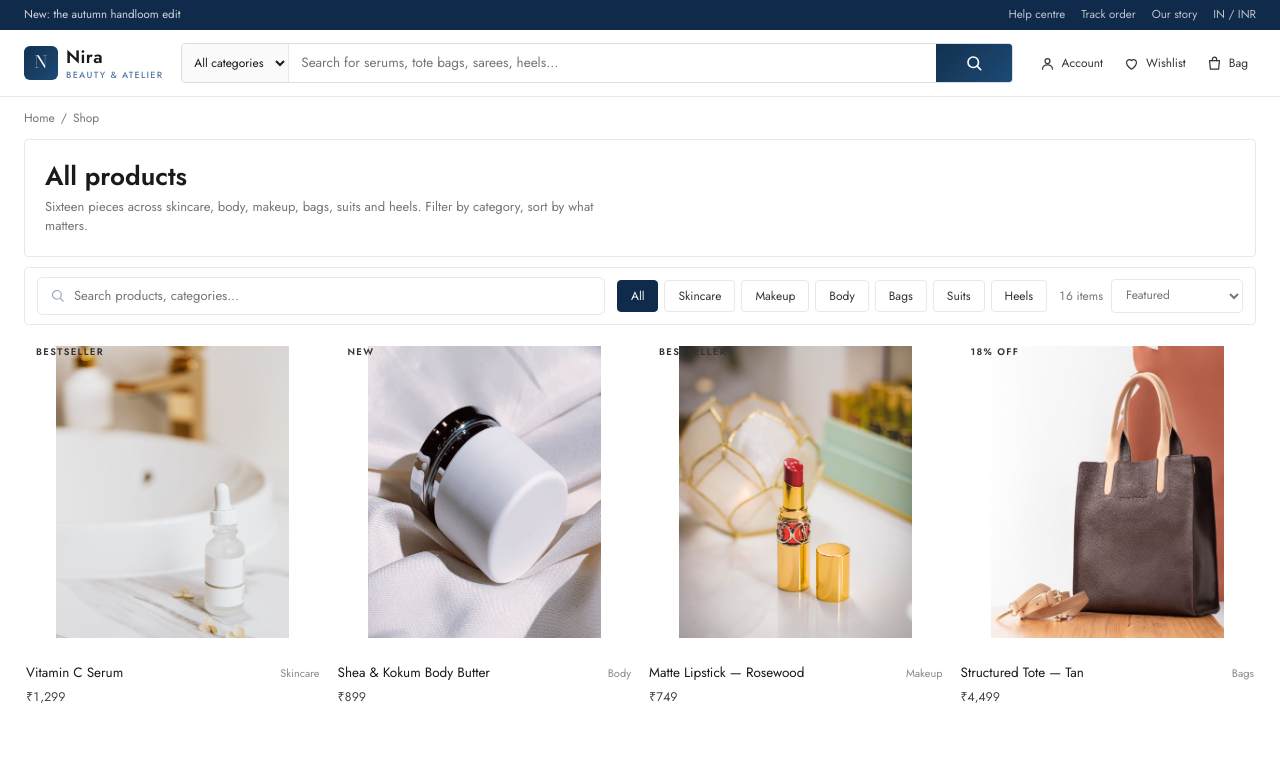
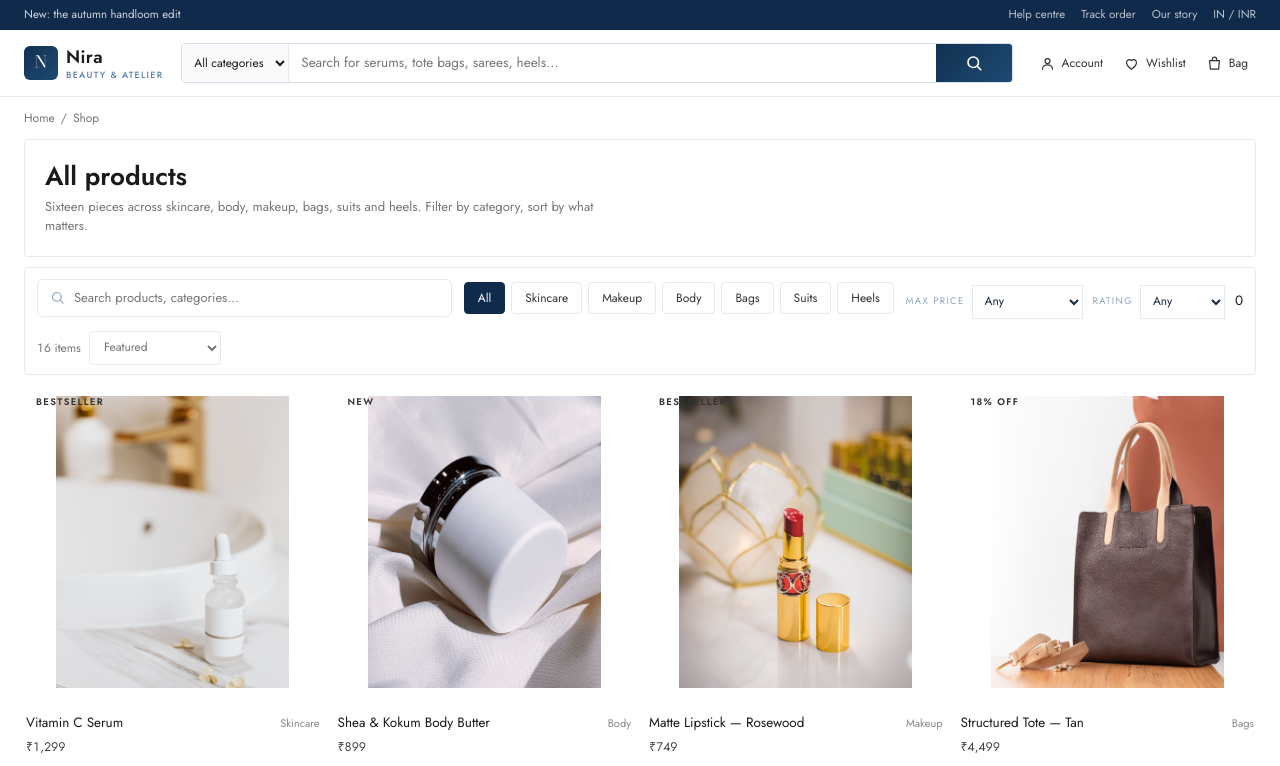
Before and after one commit to aigenerative35-bot/nira-store, a React (Vite) app: page /nira-store/shop in a window 1280 px wide. Shown: the top 766 px of the page. Built offline with nearby package versions, Linux system fonts and the light colour scheme.

Commit message:
feat: SEO meta, sitemap, PWA, a11y fixes, shop filters, size guide, review form

```diff
--- a/src/pages/Shop.jsx
+++ b/src/pages/Shop.jsx
@@ -20,6 +20,8 @@ export default function Shop() {
   const q = (params.get('q') || '').toLowerCase().trim()
   const [sort, setSort] = useState(params.get('sort') || 'featured')
   const onlyWish = params.get('wish') === '1'
+  const maxPrice = parseInt(params.get('max') || '0', 10) || 0
+  const minRating = parseFloat(params.get('rating') || '0') || 0
   const PER_PAGE = 10
   const page = Math.max(1, parseInt(params.get('page') || '1', 10) || 1)
 
@@ -27,11 +29,13 @@ export default function Shop() {
     let out = products.filter((p) => cat === 'all' || p.cat === cat)
     if (q) out = out.filter((p) => `${p.name} ${p.catName} ${p.short}`.toLowerCase().includes(q))
     if (onlyWish) out = out.filter((p) => wish.includes(p.id))
+    if (maxPrice) out = out.filter((p) => p.price <= maxPrice)
+    if (minRating) out = out.filter((p) => p.rating >= minRating)
     if (sort === 'low') out = [...out].sort((a, b) => a.price - b.price)
     if (sort === 'high') out = [...out].sort((a, b) => b.price - a.price)
     if (sort === 'rating') out = [...out].sort((a, b) => b.rating - a.rating)
     return out
-  }, [cat, sort, onlyWish, wish, q])
+  }, [cat, sort, onlyWish, wish, q, maxPrice, minRating])
 
   const pageCount = Math.max(1, Math.ceil(list.length / PER_PAGE))
   const current = Math.min(page, pageCount)
@@ -94,6 +98,35 @@ export default function Shop() {
               {c.name}
             </button>
           ))}
+        </div>
+        <div className="filters">
+          <label className="filters__i">
+            <span>Max price</span>
+            <select
+              value={maxPrice || ''}
+              onChange={(e) => { const n = new URLSearchParams(params); if (e.target.value) n.set('max', e.target.value); else n.delete('max'); n.delete('page'); setParams(n) }}
+            >
+              <option value="">Any</option>
+              {[999, 1499, 2499, 3999, 6499].map((v) => <option key={v} value={v}>Under ₹{v.toLocaleString('en-IN')}</option>)}
+            </select>
+          </label>
+          <label className="filters__i">
+            <span>Rating</span>
+            <select
+              value={minRating || ''}
+              onChange={(e) => { const n = new URLSearchParams(params); if (e.target.value) n.set('rating', e.target.value); else n.delete('rating'); n.delete('page'); setParams(n) }}
+            >
+              <option value="">Any</option>
+              <option value="4.5">4.5 &amp; up</option>
+              <option value="4">4.0 &amp; up</option>
+              <option value="3.5">3.5 &amp; up</option>
+            </select>
+          </label>
+          {(maxPrice || minRating) && (
+            <button className="chip" onClick={() => { const n = new URLSearchParams(params); n.delete('max'); n.delete('rating'); setParams(n) }}>
+              Clear filters ✕
+            </button>
+          )}
         </div>
         <div className="sortbar">
           {q && (
```
